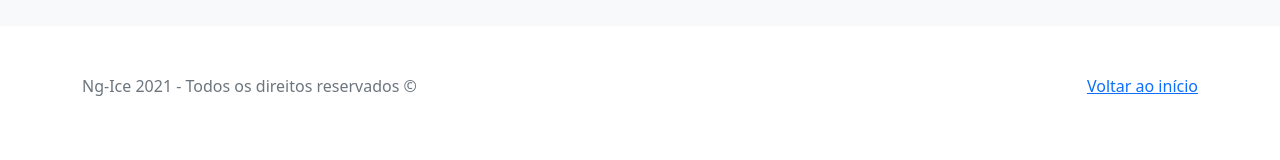
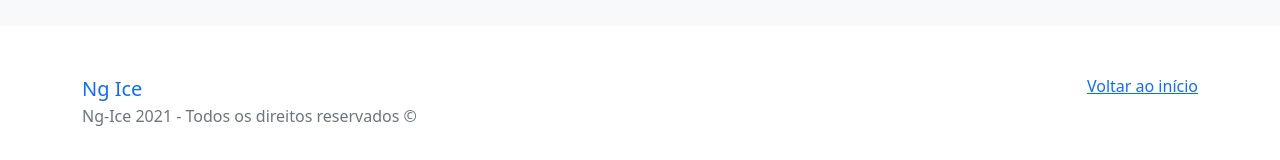
Before and after one commit to fabiomirandaa/angular-ng-ice, an Angular app: page / in a window 1280 px wide. Shown: the part 1172-1332 px from the top of the page. Built offline with nearby package versions, Linux system fonts and the light colour scheme; no server answers; what angular-in-memory-web-api would draw is missing.

Commit message:
2 files modified, 3 added

```diff
--- a/src/app/app.component.html
+++ b/src/app/app.component.html
@@ -1,6 +1,6 @@
 <nav class="navbar navbar-expand-md navbar-dark bg-primary mb-4">
     <div class="container-fluid">
-      <a class="navbar-brand" href="#">Ng Ice</a>
+      <app-title></app-title>
       <button class="navbar-toggler" type="button" data-bs-toggle="collapse" data-bs-target="#navbarCollapse" aria-controls="navbarCollapse" aria-expanded="false" aria-label="Toggle navigation">
         <span class="navbar-toggler-icon"></span>
       </button>
@@ -80,6 +80,7 @@
 
   <footer class="text-muted py-5">
     <div class="container">
+      <app-title [title]="'Ng Ice'"></app-title>
       <p class="float-end mb-1">
         <a href="#">Voltar ao início</a>
       </p>
--- a/src/app/app.module.ts
+++ b/src/app/app.module.ts
@@ -6,6 +6,7 @@ import { HttpClientInMemoryWebApiModule } from 'angular-in-memory-web-api';
 import { InMemoryDataService } from './in-memory-data.service';
 
 import { AppComponent } from './app.component';
+import { TitleComponent } from './title/title.component';
 
 @NgModule({
   imports: [
@@ -16,7 +17,7 @@ import { AppComponent } from './app.component';
       dataEncapsulation: false
     })
   ],
-  declarations: [AppComponent],
+  declarations: [AppComponent, TitleComponent],
   bootstrap: [AppComponent]
 })
 export class AppModule {}
--- /dev/null
+++ b/src/app/title/title.component.html
@@ -0,0 +1 @@
+<a class="navbar-brand" href="#">{{ title }}</a>
--- /dev/null
+++ b/src/app/title/title.component.ts
@@ -0,0 +1,14 @@
+import { Component, Input, OnInit } from '@angular/core';
+
+@Component({
+  selector: 'app-title',
+  templateUrl: './title.component.html',
+  styleUrls: ['./title.component.css']
+})
+export class TitleComponent implements OnInit {
+  @Input() title: string = 'Ng Ice';
+
+  constructor() {}
+
+  ngOnInit() {}
+}
```
Also changed, not shown: src/app/title/title.component.css (added).
